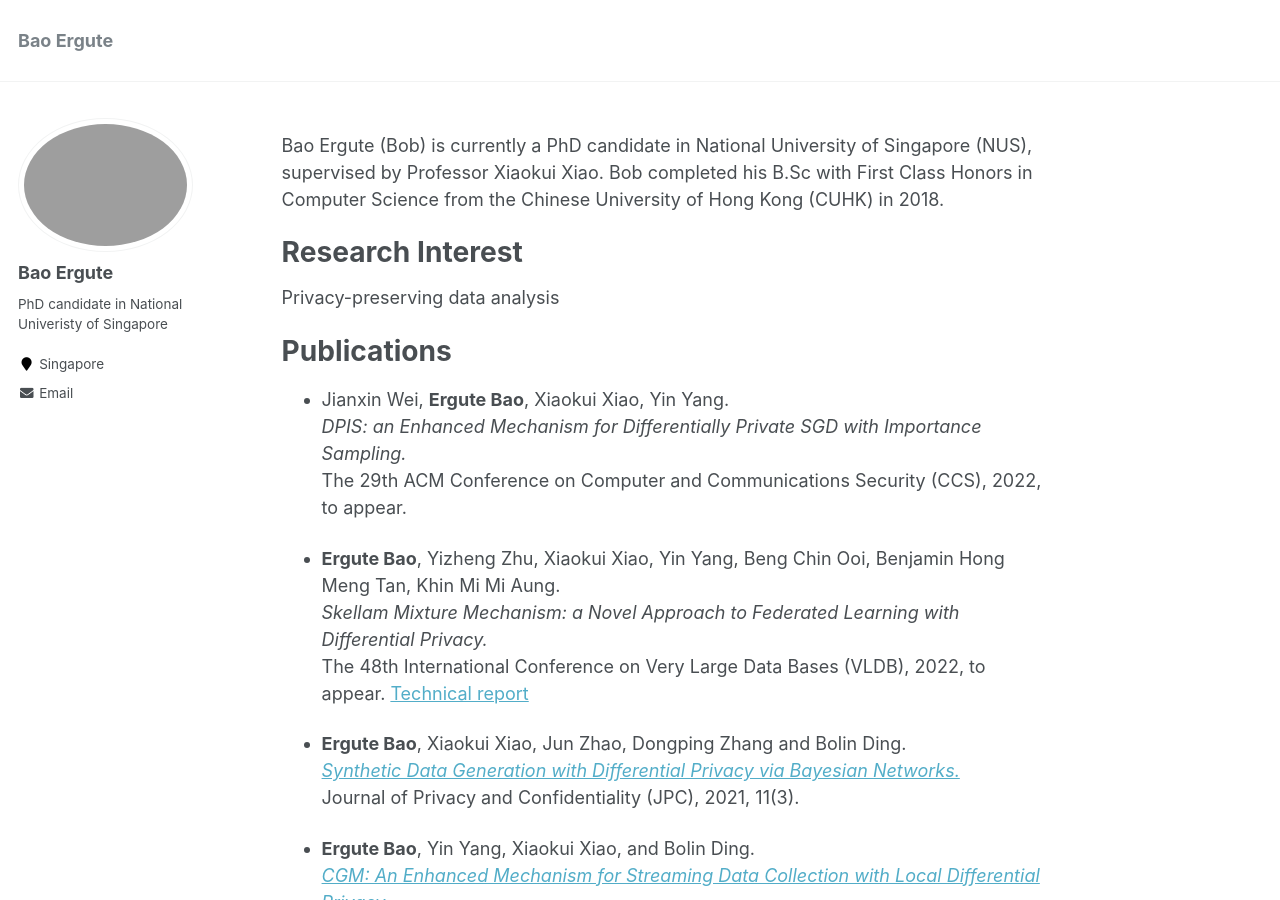
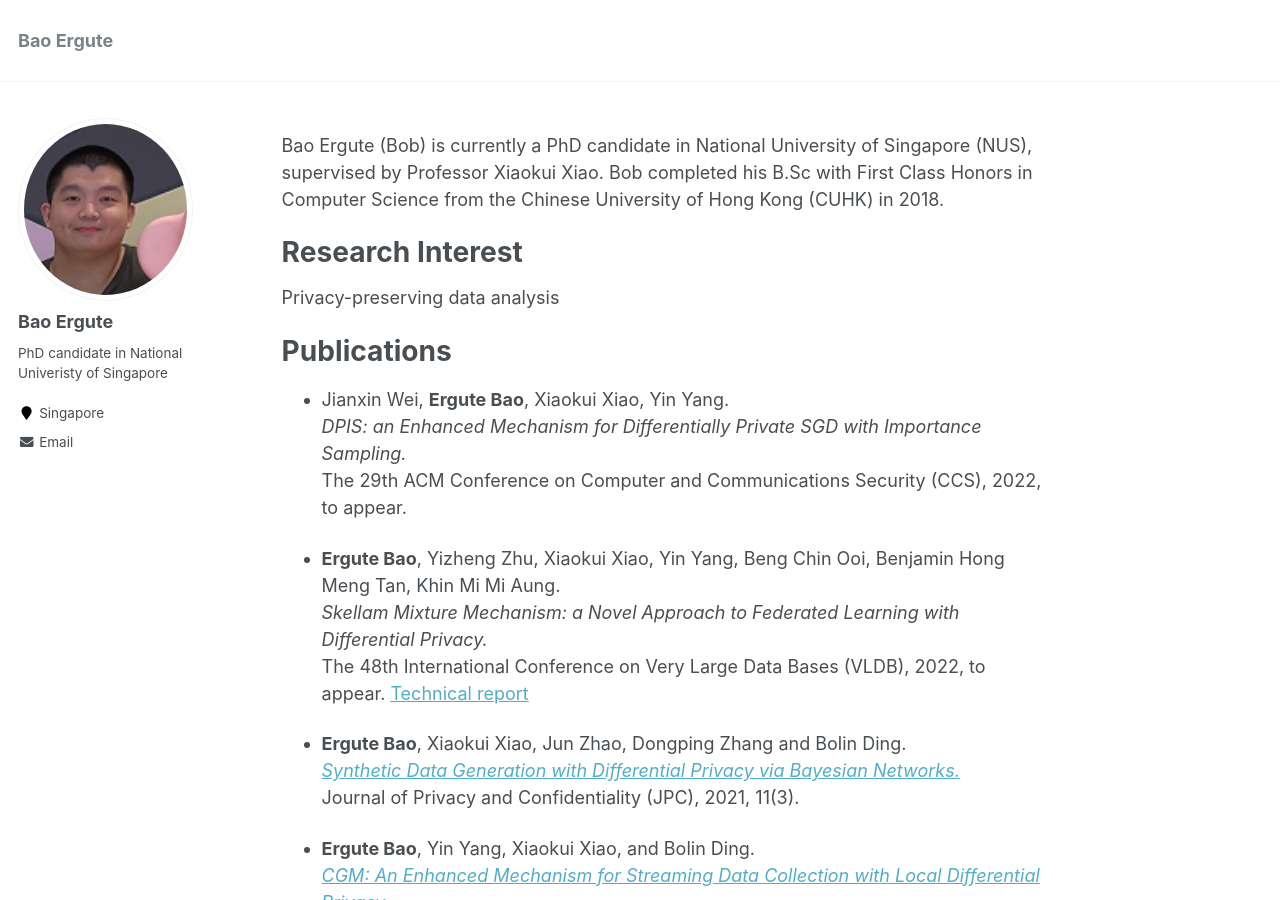
Before and after one commit to paulgute/paulgute.github.io, a Jekyll site: the page built from _pages/about.md, in a window 1280 px wide and 900 px high. Built offline with Jekyll 4.4.1, drawn with Linux system fonts in a browser that asks for light colours.

Commit message:
Update _config.yml

```diff
--- a/_config.yml
+++ b/_config.yml
@@ -81,7 +81,7 @@ analytics:
 # Site Author
 author:
   name             : "Bao Ergute"
-  avatar           : "images/profile.png"
+  avatar           : "https://paulgute.github.io//images/profile.png"
   bio              : "PhD candidate in National Univeristy of Singapore"
   location         : "Singapore"
   employer         :
```
